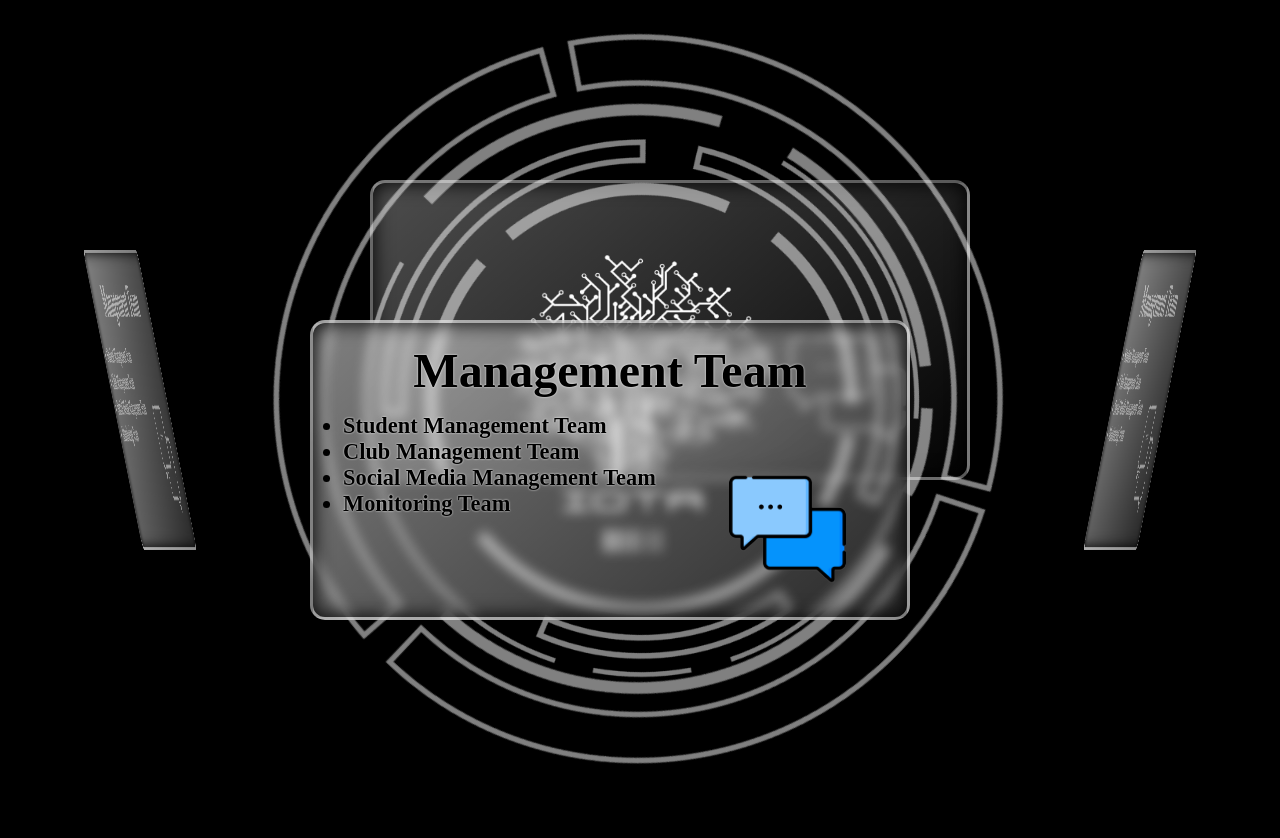
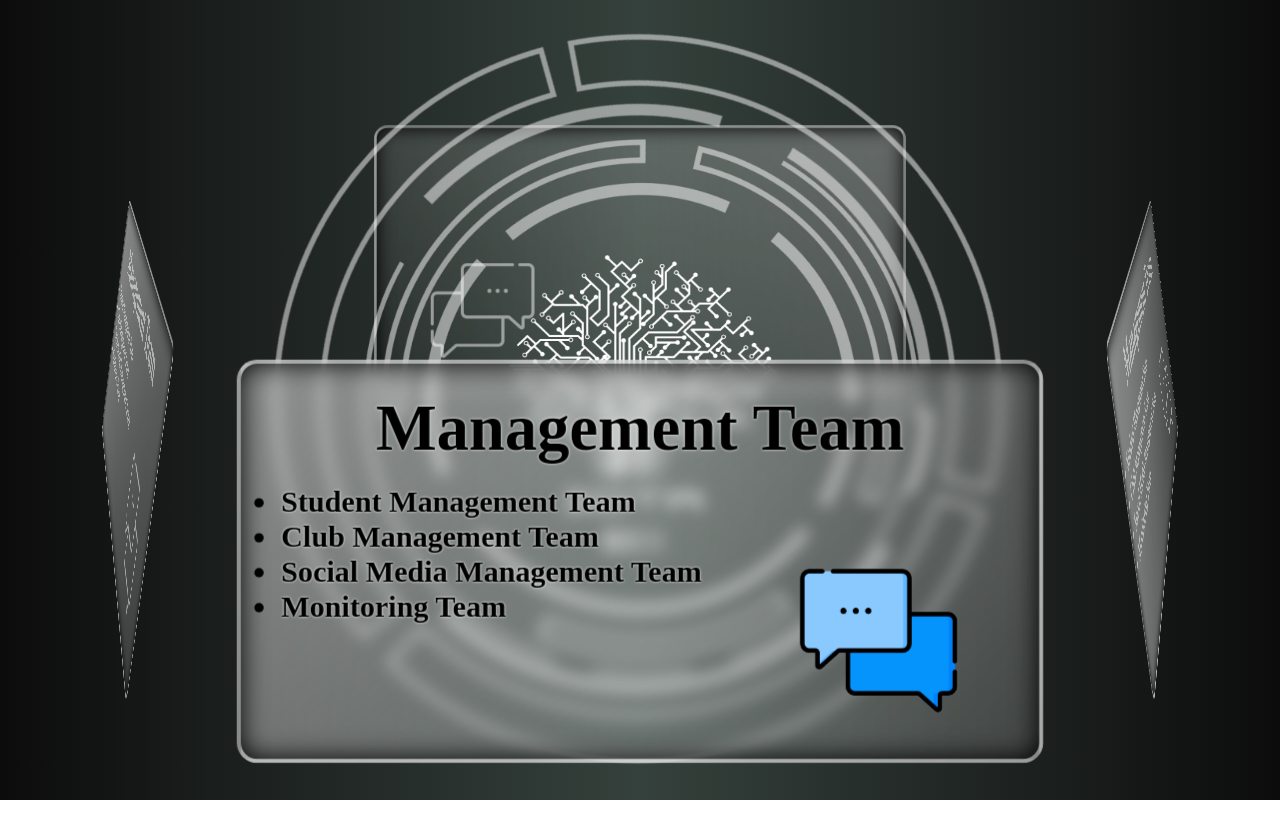
Before and after one commit to TarushGupta23/iota, a plain HTML site: page index.html in a window 1280 px wide. After the commit the page ends 800 px from the top, so only its background shows below. Drawn offline with Linux system fonts and the light colour scheme.

Commit message:
change side panels with outward tilt

```diff
--- a/index.html
+++ b/index.html
@@ -9,6 +9,8 @@
 </head>
 
 <body>
+<div class="teamStructure">
+    <div class="bgrd"></div>
     <div class="main">
         <img src="./res/logo_inner_circe.png" alt="" class="innerCircle">
         <img src="./res/logo_base.png" alt="" class="base">
@@ -58,6 +60,7 @@
             <li>Monitoring Team</li>
         </ol>
     </div>
+</div>
 </body>
 <script>
     document.addEventListener('DOMContentLoaded', function () {
--- a/style/style.css
+++ b/style/style.css
@@ -1,65 +1,57 @@
 * {
-    padding: 0; margin: 0; box-sizing: border-box;
-}
-body {
-    background: black;
-    height: 100vh; width: 100vw;
-    position: relative;
+    padding: 0;
+    margin: 0;
+    box-sizing: border-box;
 }
 
+.teamStructure {
+    height: 100vh;
+    width: 100vw;
+    position: relative;
+    background-color: rgba(12, 12, 12, 1);
+    perspective: 1000px;
+    overflow: hidden;
+}
+
+.teamStructure .bgrd {
+    z-index: -2;
+    position: absolute;
+    width: 100vw;
+    height: 400vh;
+    inset: 0;
+    margin: auto;
+    background: linear-gradient(90deg, rgba(12, 12, 12, 1), rgb(53, 65, 60), rgba(12, 12, 12, 1));
+    /* transform: translateY(0) rotateX(50deg) scale(1); */
+    transition: all .3s ease;
+}
 
 .front {
-        /* normal */
-        transform: matrix3d(
-            1, 0, 0, 0,
-            0, 1, 0, 0,
-            0, 0, 1, 0,
-            -30, 70, 0, 1
-          );
-          top: calc(50vh - 150px); left: calc(50vw - 300px);
+    /* normal */
+    transform: translateX(0px) translateZ(20vw) translateY(15vh) scale(1);
+    top: calc(50vh - 150px);
+    left: calc(50vw - 300px);
     z-index: 0;
 }
 
 .left {
-    transform: matrix3d(
-        0.09, 0, -0.4, 0,
-        -0.2, 1, 0, 0,
-        0, 0, 1, 0,
-        500, 0, 0, 1
-      );
-
-      /* top: calc(50vh - 150px); left: calc(0); */
-      top: calc(50vh - 150px); left: calc(50vw - 300px);
-      z-index: -1;
+    transform: translateX(40vw) translateZ(0vh) translateY(0px) rotateY(60deg) rotateZ(340deg) rotateX(5deg) scale(1);
+    top: calc(50vh - 150px);
+    left: calc(50vw - 300px);
+    z-index: -1;
 }
 
 .right {
     /* right */
-  transform: matrix3d(
-      0.09, 0, 0.4, 0,
-      0.2, 1, 0, 0,
-      0, 0, 1, 0,
-      -500, 0, 0, 1
-    );
-  /* transform: matrix3d(
-      0, 0, 0, -0.0006,
-      0, 1,0,0,
-      0,0,1,0,
-      -300,0,0,1
-    ); */
-    /* top: calc(50vh - 150px); left: calc(100vw - 300px); */
-    top: calc(50vh - 150px); left: calc(50vw - 300px);
+    transform: translateX(-40vw) translateZ(0) translateY(0px) rotateY(300deg) rotateZ(20deg) rotateX(5deg) scale(1);
+    top: calc(50vh - 150px);
+    left: calc(50vw - 300px);
     z-index: -1;
 }
 
 .back {
-    transform: matrix3d(
-        1, 0, 0, 0,
-        0, 1, 0, 0,
-        0, 0, 1, 0,
-        30, -70, 0, 1
-      );
-      top: calc(50vh - 150px); left: calc(50vw - 300px);
+    transform: translateX(0px) translateZ(-10vw) translateY(-20vh) scale(1) rotateY(180deg);
+    top: calc(50vh - 150px);
+    left: calc(50vw - 300px);
     z-index: -2;
 }
 
@@ -81,7 +73,7 @@ body {
     padding: 20px;
 }
 
-.box h1{
+.box h1 {
     text-align: center;
     font-size: 3rem;
     margin-bottom: 15px;
@@ -97,7 +89,8 @@ body {
 .box img {
     /* transition: transform 0.2s; */
     position: absolute;
-    top: 50%; left: 70%;
+    top: 50%;
+    left: 70%;
     height: 40%;
     z-index: -1;
     filter: opacity(0.5) invert(1);
@@ -131,49 +124,64 @@ body {
 .main {
     position: relative;
     /* border: 2px solid red; */
-    height: 180px; width: 180px;
-    top: 50%; left: 50%;
+    height: 180px;
+    width: 180px;
+    top: 50%;
+    left: 50%;
     transform: translate(-50%, -50%) scale(4);
     z-index: -1;
 
 }
+
 .main img {
     position: absolute;
     height: 180px;
 }
+
 .main img.base {
     height: 85px;
-    top: 50%; left: 50%;
+    top: 50%;
+    left: 50%;
     filter: brightness(2);
     transform: translate(-50%, -50%);
 }
+
 .main img.innerCircle {
     height: 130px;
-    top: 50%; left: 50%;
+    top: 50%;
+    left: 50%;
     transform: translate(-50%, -50%);
     filter: brightness(2);
     animation: rotate 6s linear infinite 0.5s;
 }
+
 .main img.outerCircle {
     height: 180px;
-    top: 50%; left: 50%;
+    top: 50%;
+    left: 50%;
     transform: translate(-50%, -50%);
     filter: brightness(2);
     animation: rotate 8s linear infinite;
 }
+
 @keyframes rotate {
-    0%, 100% {
+
+    0%,
+    100% {
         transform: translate(-50%, -50%) rotate(0deg) scale(1);
         animation-timing-function: ease-in-out;
     }
+
     25% {
         transform: translate(-50%, -50%) rotate(90deg) scale(1.1);
         animation-timing-function: ease-in;
     }
+
     50% {
         transform: translate(-50%, -50%) rotate(180deg);
         animation-timing-function: linear;
     }
+
     75% {
         transform: translate(-50%, -50%) rotate(270deg) scale(1.1);
         animation-timing-function: ease-out;
```
Also changed, not shown: test.html (added, +38 -0 lines).
